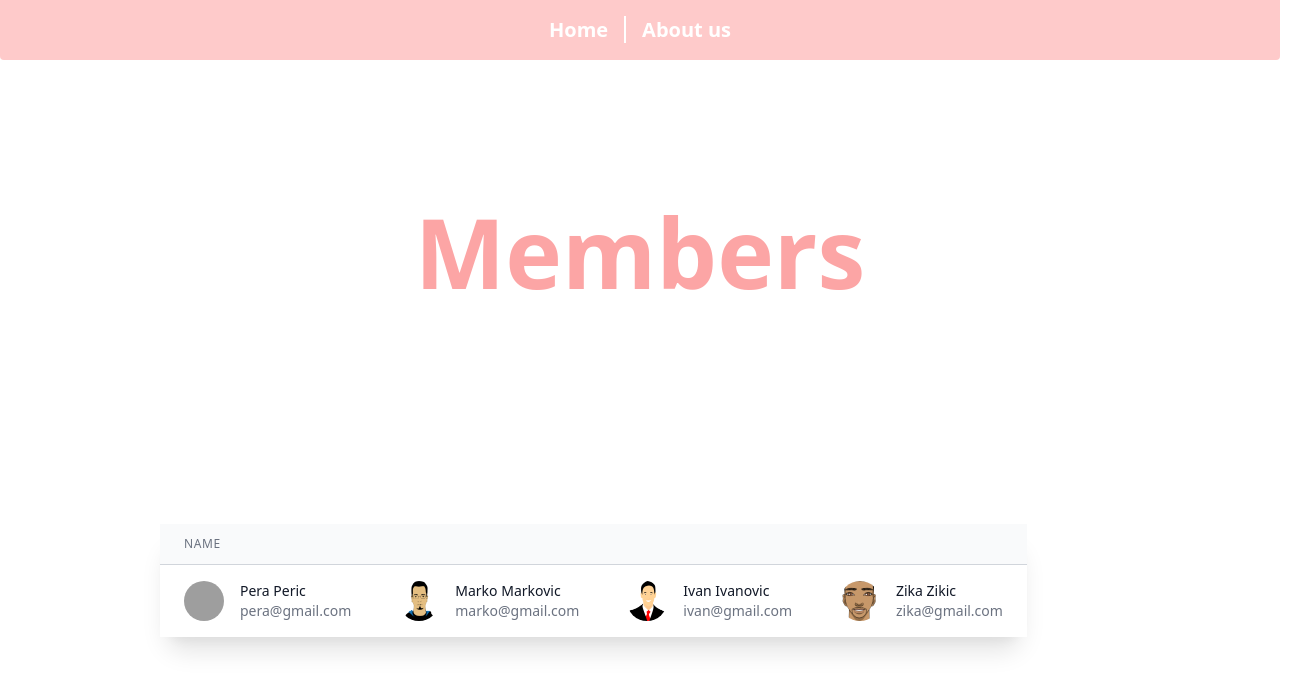
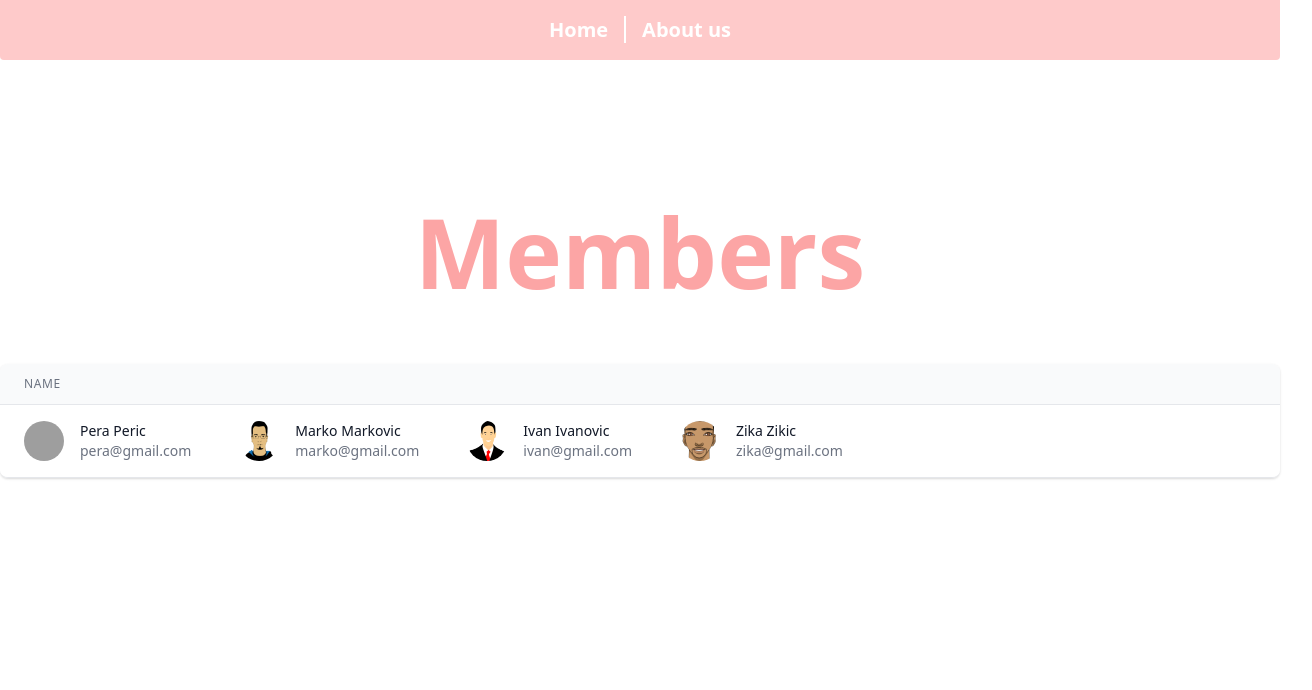
Before and after one commit to ivanaaaz/p1, a Next.js app: page / in a window 1280 px wide. Shown: the top 690 px of the page, 1312 px wide, since content can reach past the window. Built offline with nearby package versions, Linux system fonts and the light colour scheme; grey boxes are pictures that could not be loaded.

Commit message:
Styling table

```diff
--- a/components/MemberList/index.js
+++ b/components/MemberList/index.js
@@ -29,9 +29,12 @@ const Member = ({ member }) => {
 
 const MemberList = ({ members }) => {
   return (
-    <table className="text-xl m-10 md:m-20 lg:m-40 bg-red-50 lg:text-3xl md:text-2xl p-8 rounded-3xl divide-y divide-gray-300 shadow-xl text-gray-700">
+    <div className="flex flex-col">
+      <div className="-my-2 overflow-x-auto sm:-mx-6 lg:-mx-8">
+        <div className="py-2 align-middle inline-block min-w-full sm:px-6 lg:px-8">
+          <div className="shadow overflow-hidden border-b border-gray-200 sm:rounded-lg">
+            <table className="min-w-full divide-y divide-gray-200">
               <thead className="bg-gray-50">
-        {' '}
                 <tr>
                   <th
                     scope="col"
@@ -50,6 +53,10 @@ const MemberList = ({ members }) => {
                 </tr>
               </tbody>
             </table>
+          </div>
+        </div>
+      </div>
+    </div>
   );
 };
 
```
Lines whose indentation alone changed are shown as unchanged.
